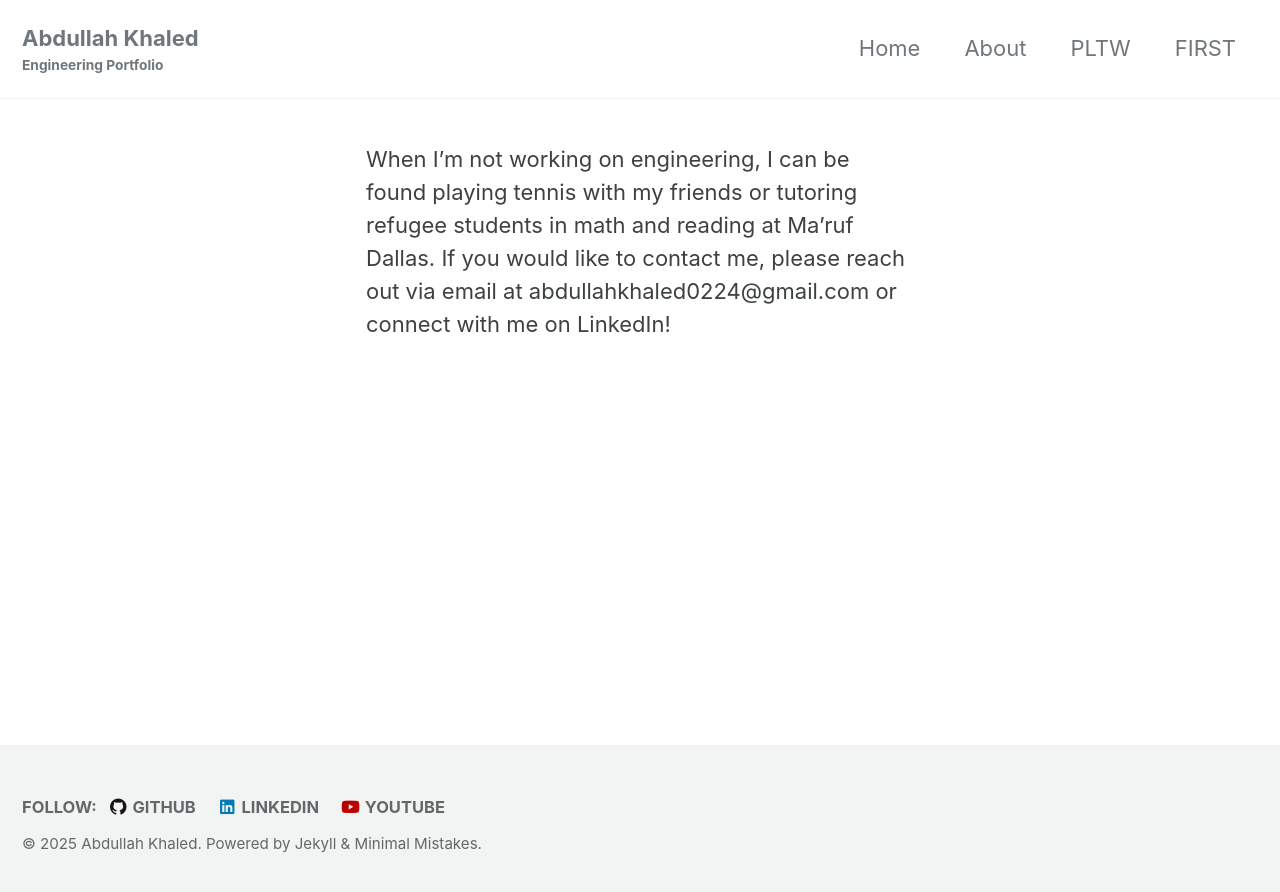
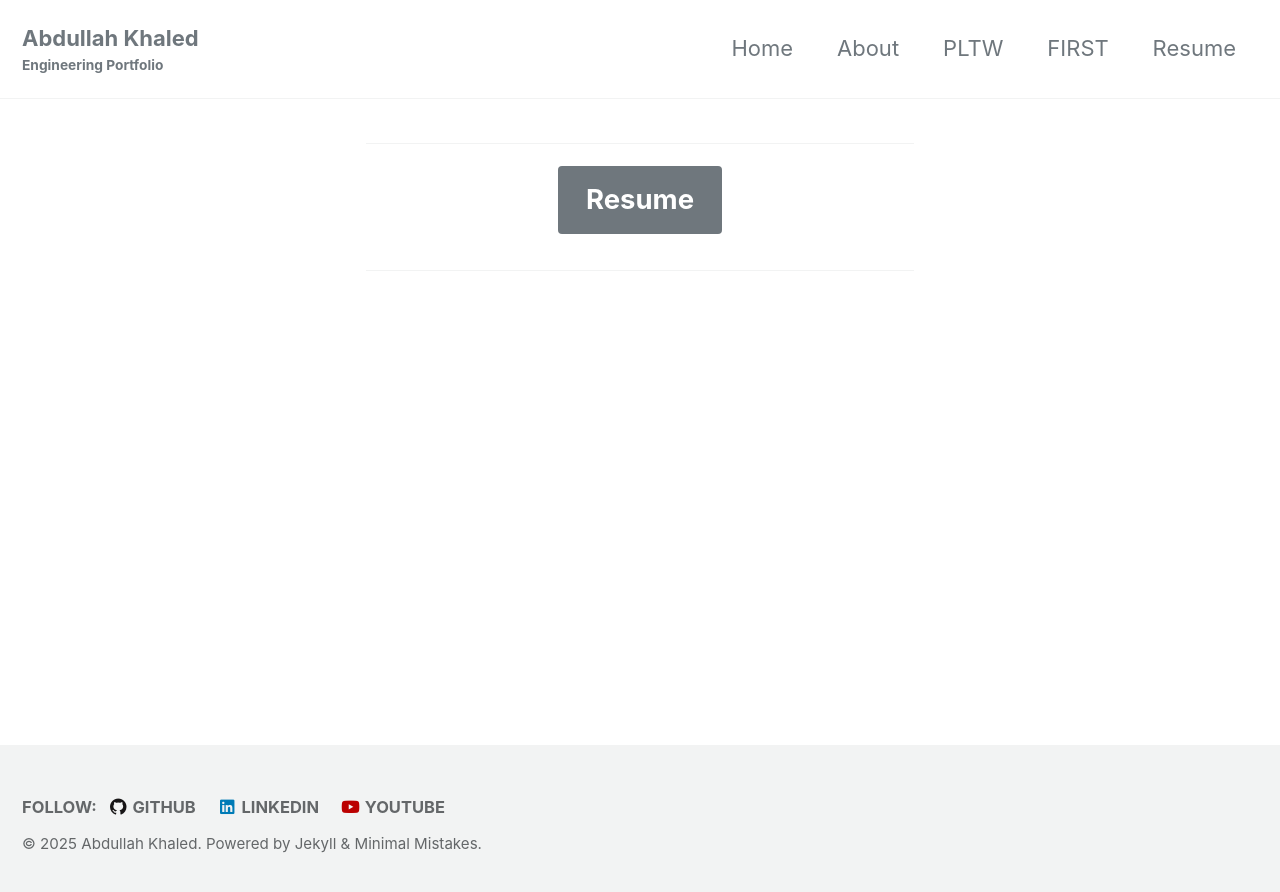
Before and after one commit to Squirrr/squirrr.github.io, a Jekyll site: the page built from _pages/index.md, in a window 1280 px wide. Shown: the top 892 px of the page. Built offline with Jekyll 4.4.1, drawn with Linux system fonts in a browser that asks for light colours; cached includes are drawn as plain includes; our own code applies the rules of GitHub Pages for plain Markdown files; the list of posts is cut into pages by our own code.

Commit message:
100825 added resume

```diff
--- a/_data/navigation.yml
+++ b/_data/navigation.yml
@@ -8,3 +8,5 @@ main:
     url: /pltw-engineering/
   - title: "FIRST"
     url: /first/
+  - title: "Resume"
+    url: /resume/
--- a/_pages/index.md
+++ b/_pages/index.md
@@ -10,4 +10,7 @@ defaults:
 permalink: /
 ---
 
-When I'm not working on engineering, I can be found playing tennis with my friends or tutoring refugee students in math and reading at Ma'ruf Dallas. If you would like to contact me, please reach out via email at abdullahkhaled0224@gmail.com or connect with me on LinkedIn!
+---
+[Resume](/resume/){: .btn .btn--primary .btn--x-large}
+{: .text-center}
+---
--- a/_sass/minimal-mistakes.scss
+++ b/_sass/minimal-mistakes.scss
@@ -51,3 +51,9 @@
     width: 100%;
     height: 100%;
 }
+
+.resume-pdf {
+  display: flex;
+  max-width: fit-content;
+  margin-inline: auto;
+}
```
Also changed, not shown: _pages/resume.md (added, +20 -0 lines), 1 other file.
